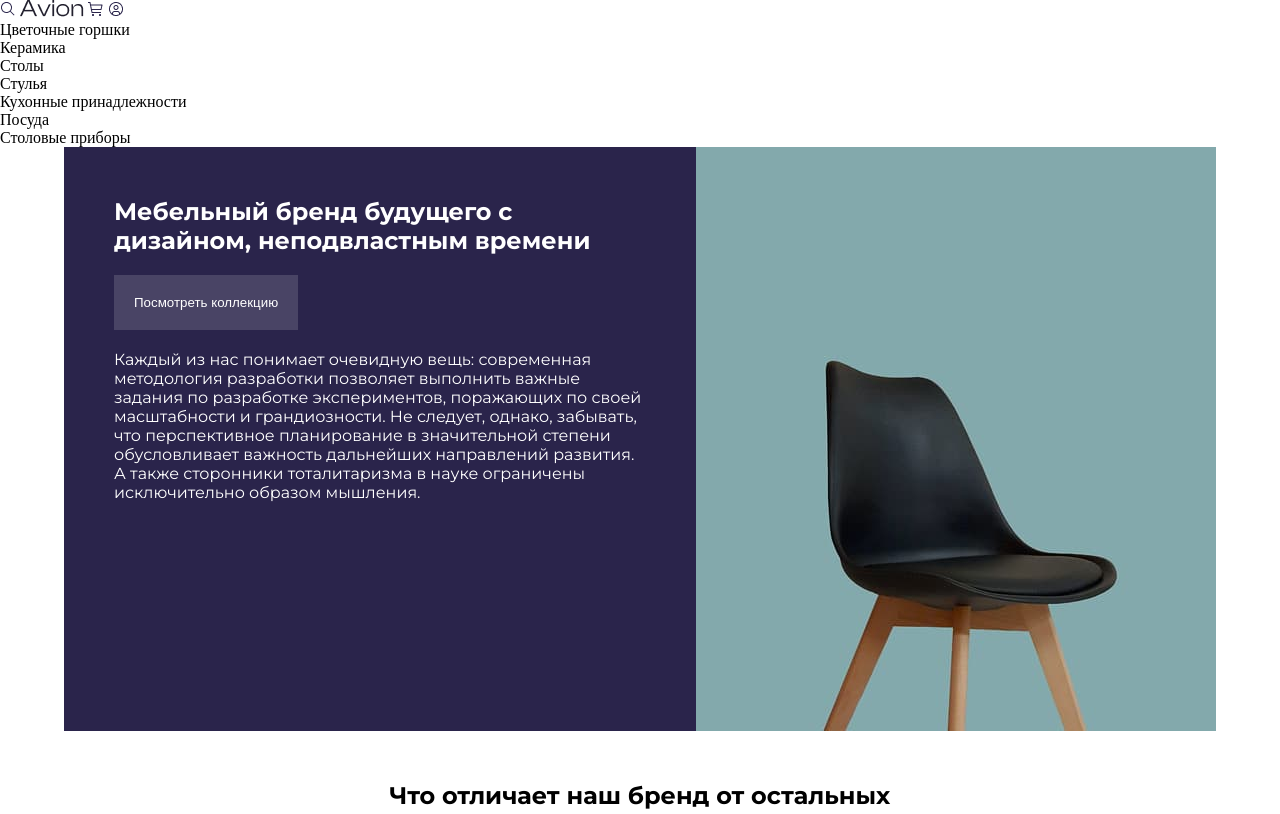
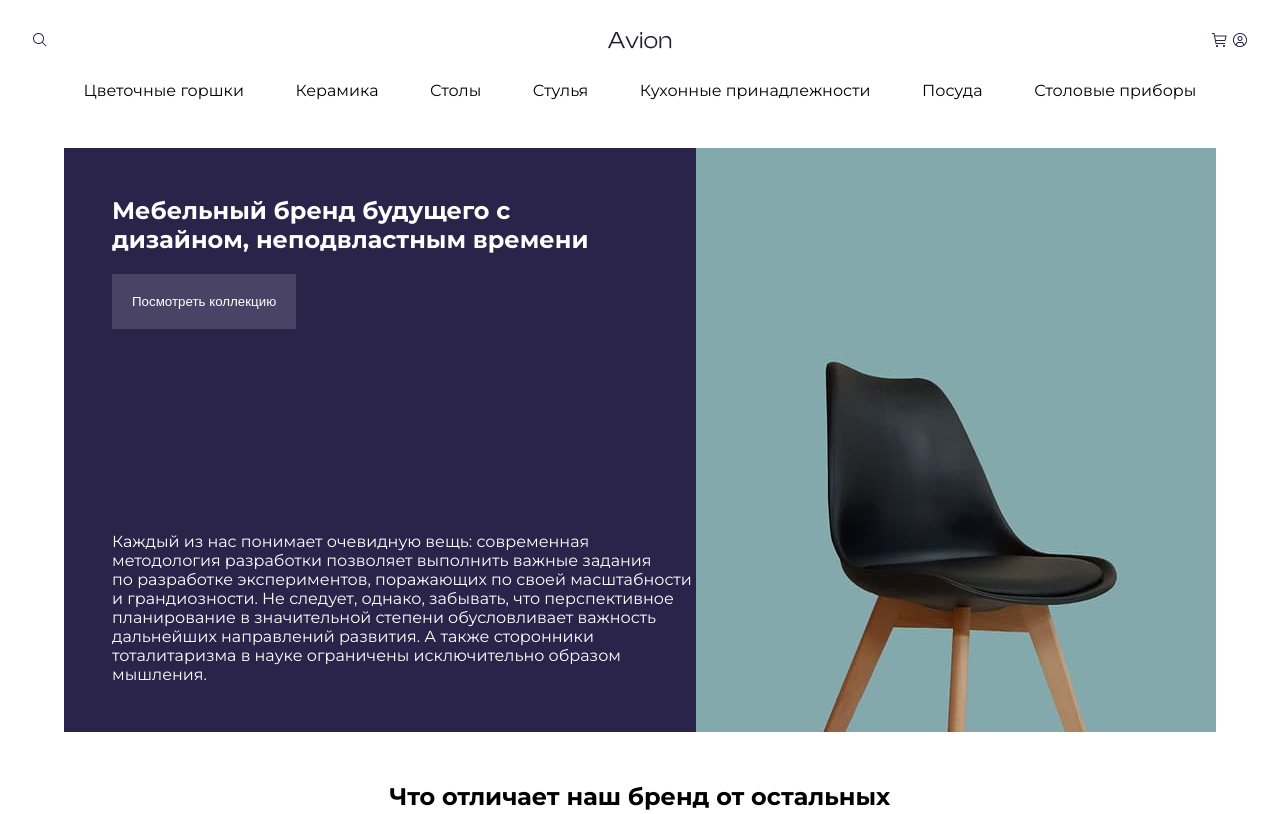
Before and after one commit to realjunglebird/frontend-practice-3, a plain HTML site: page index.html in a window 1280 px wide. Shown: the top 814 px of the page. Drawn offline with Linux system fonts and the light colour scheme.

Commit message:
(wip) feat: update style

```diff
--- a/index.html
+++ b/index.html
@@ -7,12 +7,16 @@
     <link rel="icon" href="favicon.ico" type="image/x-icon">
     <link rel="stylesheet" href="styles/style.css">
 </head>
-<body>
+<body class="body">
     <header class="header">
-        <img class="header__search" src="assets/icons/Search.png" alt="Иконка поиска">
-        <img class="header__logo" src="logo.png" alt="Логотип">
-        <img class="header__cart" src="assets/icons/Shopping-cart.png" alt="Иконка тележки">
-        <img class="header__profile" src="assets/icons/User--avatar.png" alt="Иконка профиля">
+        <div class="header__icons">
+            <img class="header__search" src="assets/icons/Search.png" alt="Иконка поиска">
+            <img class="header__logo" src="logo.png" alt="Логотип">
+            <div class="header__icons__left">
+                <img class="header__cart" src="assets/icons/Shopping-cart.png" alt="Иконка тележки">
+                <img class="header__profile" src="assets/icons/User--avatar.png" alt="Иконка профиля">
+            </div>
+        </div>
         <nav class="header__nav nav">
             <ul class="nav__list">
                 <li class="nav__item nav__item--active"><a class="nav__link">Цветочные горшки</a></li>
@@ -134,7 +138,6 @@
         <section class="footer__upper_container">
 
         </section>
-        <
         <ul class="footer__list">
             <li><h4>Меню</h4></li>
             <li><a>Новые поступления</a></li>
--- a/styles/style.css
+++ b/styles/style.css
@@ -6,11 +6,45 @@
     padding: 0;
 }
 
+.body {
+    font-family: "Montserrat", sans-serif;
+}
+
+.header {
+    margin: 2rem;
+    margin-bottom: 3rem;
+    display: flex;
+    flex-direction: column;
+    gap: 2rem;
+}
+
+.header__icons {
+    display: flex;
+    width: 100%;
+    justify-content: center;
+}
+
+.header__search {
+    position: absolute;
+    left: 2rem;
+}
+
+.header__icons__left {
+    position: absolute;
+    right: 2rem;
+}
+
+.nav__list {
+    list-style: none;
+    width: 100%;
+    display: flex;
+    justify-content: space-evenly;
+}
+
 .main {
     display: flex;
     flex-direction: column;
     align-items: center;
-    font-family: "Montserrat", sans-serif;
 }
 
 .section--card {
@@ -22,10 +56,16 @@
 }
 
 .section--card__text_container {
+    position: relative;
     display: flex;
     flex-direction: column;
-    padding: 50px;
+    padding: 3rem;
     gap: 20px;
+}
+
+.section--card__text {
+    position: absolute;
+    bottom: 3rem;
 }
 
 .section--card__button {
```
